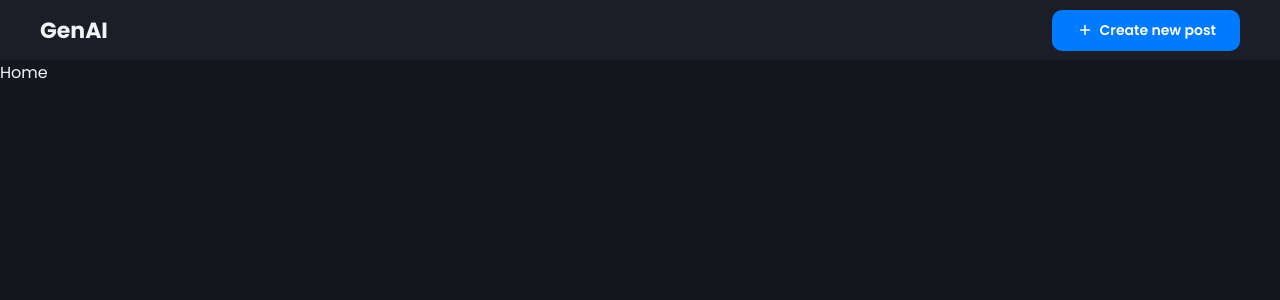
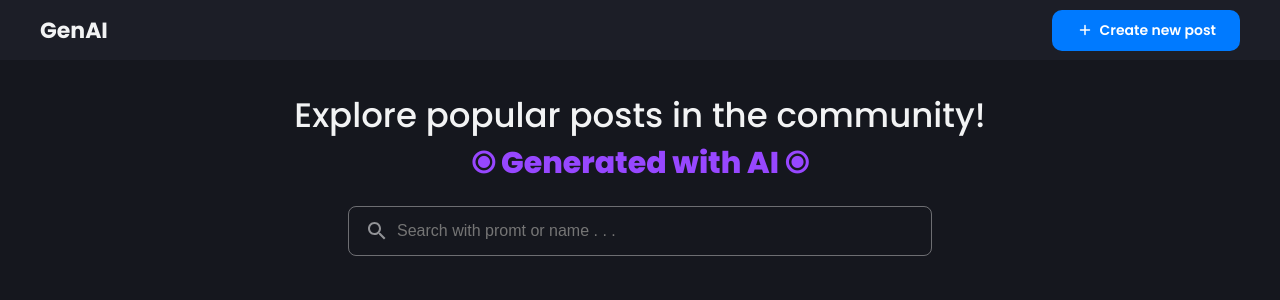
Before and after one commit to mazizullah01/AI-Image-Generator, a React (Create React App) app in the folder client/: page / in a window 1280 px wide. Shown: the top 300 px of the page. Built offline with nearby package versions, Linux system fonts and the light colour scheme.

Commit message:
feat: Add search bar component with styled-components

```diff
--- /dev/null
+++ b/client/src/components/SearchBar.jsx
@@ -0,0 +1,35 @@
+import React from "react";
+import {SearchOutlined } from "@mui/icons-material";
+import styled from "styled-components";
+
+const SearchBarContainer = styled.div`
+    max-width: 550px;
+    display: flex;
+    width: 90%;
+    border: 1px solid ${({ theme }) => theme.text_secondary + 90};
+    color: ${({ theme }) => theme.text_primary + 90};
+    border-radius: 8px;
+    padding: 12px 16px;
+    gap: 6px;
+    align-items: center;
+`;
+
+const SearchBar = () => {
+    return (
+        <SearchBarContainer>
+            <SearchOutlined />
+            <input
+            placeholder="Search with promt or name . . ."
+            style={{
+                border: "none",
+                outline: "none",
+                width: "100%",
+                color: "inherit",
+                fontSize: "16px",
+                background: "transparent",
+            }}/>
+        </SearchBarContainer>
+    )
+}
+
+export default SearchBar;
--- a/client/src/pages/Home.jsx
+++ b/client/src/pages/Home.jsx
@@ -1,14 +1,51 @@
 import React from "react";
 import styled from "styled-components";
+import SearchBar from "../components/SearchBar";
 
 const Container = styled.div`
-height: 100%
-overflow-y: scroll;
+  height: 100%
+  overflow-y: scroll;
+  background: ${({ theme }) => theme.bg};
+  padding: 30px 30px;
+  padding-bottom: 50px;
+  display: flex;
+  flex-direction: column;
+  align-items: center;
+  gap: 20px;
+
+  @media (max-width: 768) {
+    padding: 6px 10px
+  }
+`;
+
+const Headline = styled.div`
+  font-size: 34px;
+  font-weight: 500;
+  color: ${({ theme}) => theme.text_primary};
+  display: flex;
+  align-items: center;
+  flex-direction: column;
+
+  @media (max-width: 600px) {
+  font-sixe: 22px;
+  }
+`;
+
+const Span = styled.div`
+  font-size: 30px;
+  font-weight: 800;
+  color: ${({ theme}) => theme.secondary};
 `;
 
 const  Home = () => {
   return (
-  <Container>Home</Container>
+  <Container>
+    <Headline>
+      Explore popular posts in the community!
+      <Span>⦿ Generated with AI ⦿</Span>
+    </Headline>
+    <SearchBar />
+  </Container>
   );
 }
 
```
